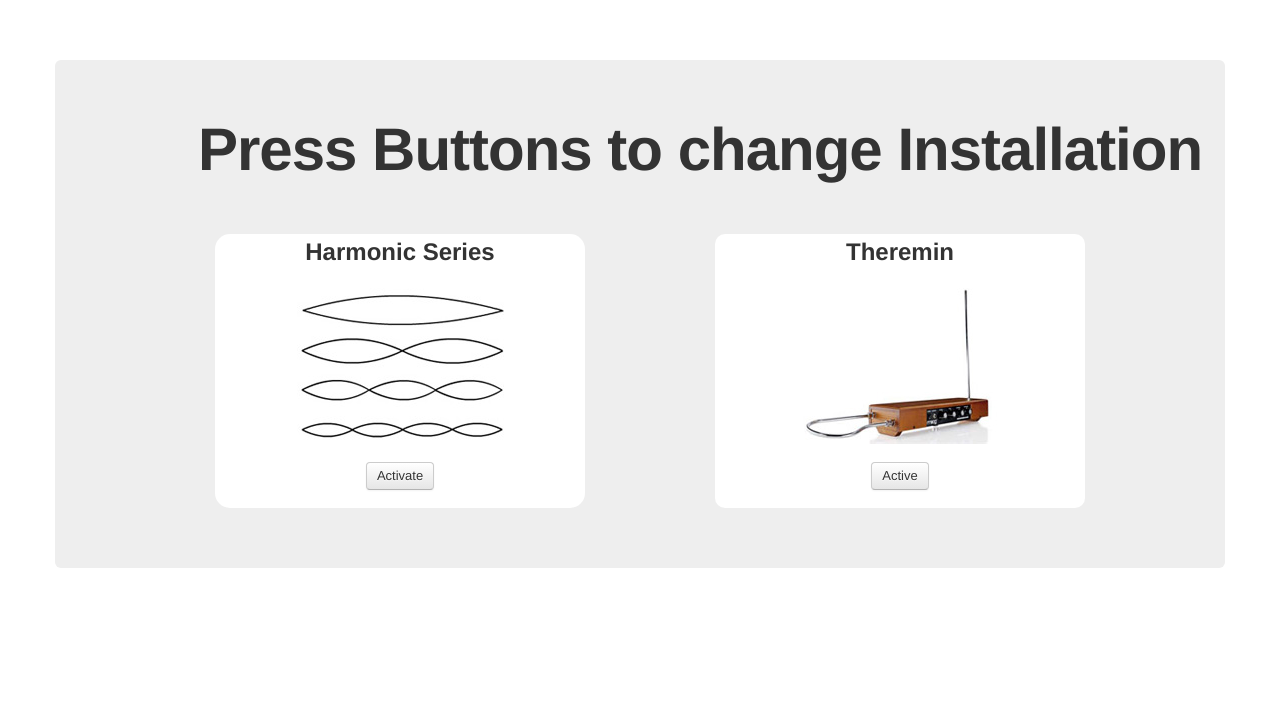
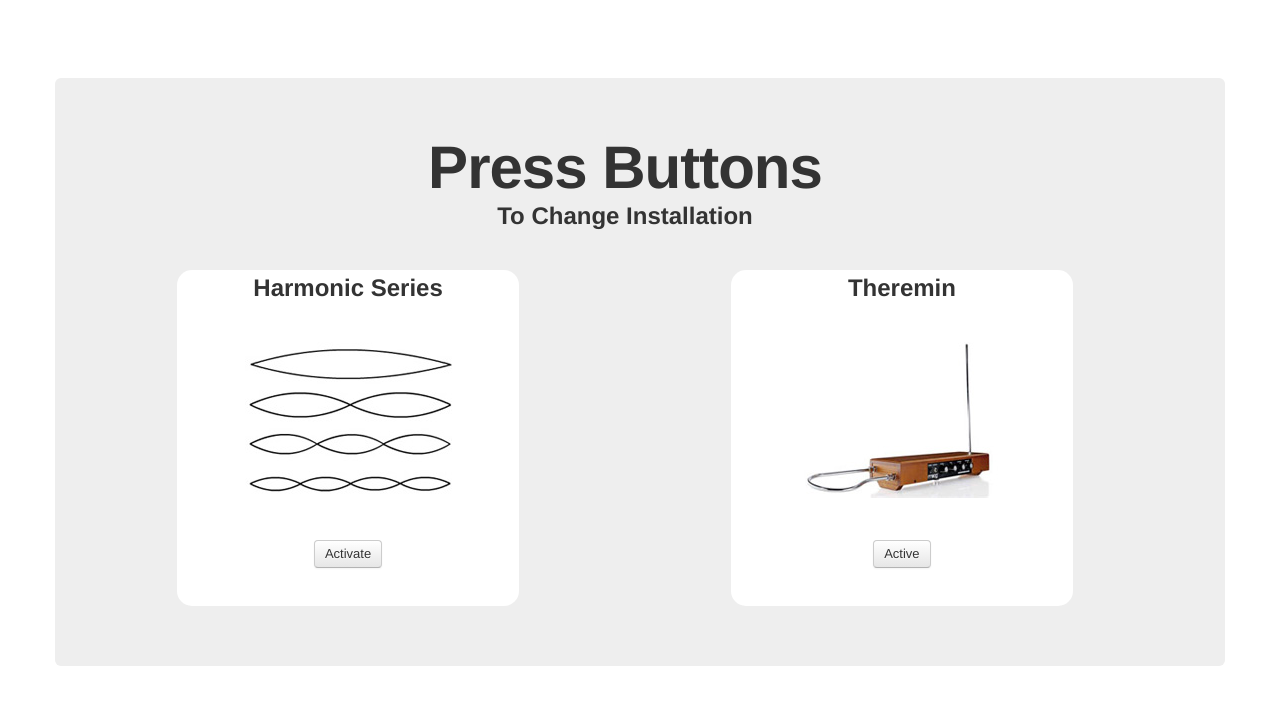
Before and after one commit to Old-Stuff/browser-osc, a website: page public/index.html in a window 1280 px wide. Drawn offline with Linux system fonts and the light colour scheme; no server answers; files whose address does not match are found by name.

Commit message:
All cleaned up

```diff
--- a/public/index.html
+++ b/public/index.html
@@ -31,10 +31,11 @@
 
  	<body>
 	<div class="container">
+        <br>
         <div class="hero-unit">
     		<div class="row">
-    			<div class="span12">
-    				<h1>Press Buttons to change Installation</h1><br><br><br>
+    			<h1>Press Buttons</h1>
+    			<h2>To Change Installation<h2><br>
     			<div class="row-fluid show-grid">
     				<div class="span1"><br></div>
     				<div class="span4" style="background-color:white;border-radius: 15px;">
@@ -42,12 +43,11 @@
 						<img class="fluid_img" src="img/harmonic_series.jpg" alt="harmonic series"><br><br>
     					<button class="btn" id="harmonic">Activate</button><br><br>
 					</div>
-						<div class="span1"><br></div>
-    					<div class="span4" style="background-color:white;border-radius: 10px;">
+					<div class="span2"><br></div>
+    				<div class="span4" style="background-color:white;border-radius: 15px;">
     					<h2>Theremin</h2><br>
 						<img src="img/theremin.jpg" alt"ohhhh theremin"><br><br>
 						<button class="btn" id="theremin">Active</button><br><br>
-    					</div>
                     </div>
                 </div>
     		</div>
```
Lines whose indentation alone changed are shown as unchanged.
